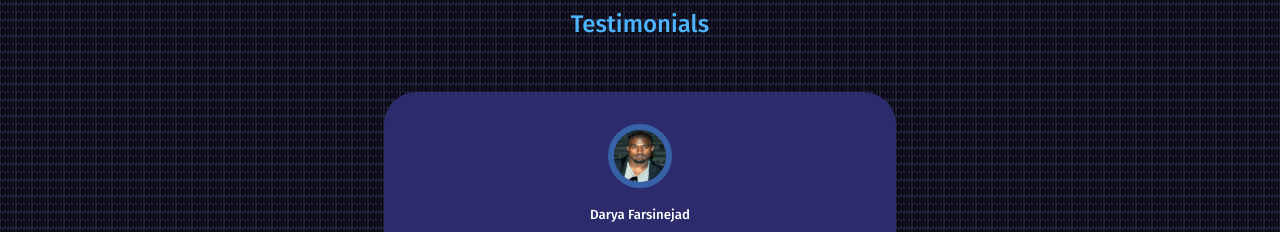
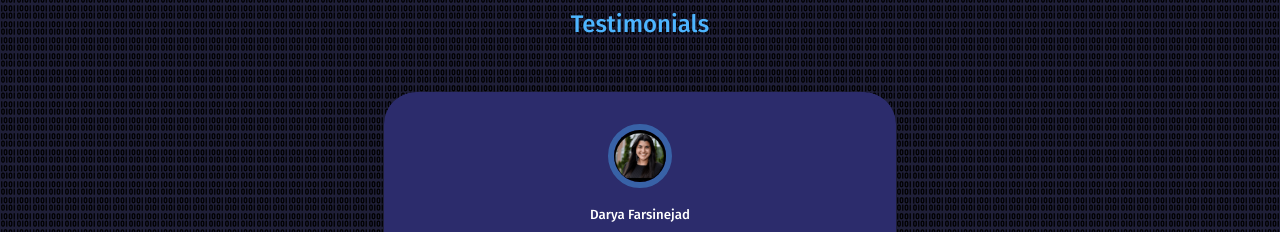
Before and after one commit to NrgNinja/PortfolioWebsite, a React (Create React App) app: page / in a window 1280 px wide. Shown: the part 4580-4812 px from the top of the page. Built offline with nearby package versions, Linux system fonts and the light colour scheme.

Commit message:
Updated testimonial section
Added Darya's profile pic.

```diff
--- a/src/components/testimonials/Testimonials.jsx
+++ b/src/components/testimonials/Testimonials.jsx
@@ -1,9 +1,10 @@
 import React from 'react'
 import './testimonials.css'
 import AVTR1 from '../../assets/ye2.png'
+import AVTR2 from '../../assets/darya.png'
 
 // import Swiper core and required modules
-import {Pagination, A11y } from 'swiper';
+import { Pagination, A11y } from 'swiper';
 
 import { Swiper, SwiperSlide } from 'swiper/react';
 
@@ -13,7 +14,7 @@ import 'swiper/css/pagination';
 
 const data = [
   {
-    avatar: AVTR1,
+    avatar: AVTR2,
     name: 'Darya Farsinejad',
     review: '“Renato exuberates a positive attitude and energy in any environment he is in. [He] takes leadership to the next level with his creativity and care for his craft. I have had the pleasure of observing and working alongside Renato through multiple programs and events. Renato is a mentor, team player, and dedicated worker!”'
   },
@@ -43,7 +44,6 @@ const Testimonials = () =>
 
       <Swiper className="container testimonials__container"
         // install Swiper modules
-        // install Swiper modules
         modules={[Pagination, A11y]}
         spaceBetween={40}
         slidesPerView={1}
@@ -56,18 +56,17 @@ const Testimonials = () =>
             return (
               <SwiperSlide key={index} className='testimonial'>
                 <div className="client__avatar">
-                  <img src={avatar} />
+                  <img src={avatar} alt="profile pic"/>
                 </div>
                 <h5 className='client__name'>{name}</h5>
                 <small className='client__review'>
                   {review}
                 </small>
-                {/* pic must be 150 x 150 */}
+                {/* pic must be 150 x 150 for best results */}
               </SwiperSlide>
             )
           })
         }
-
       </Swiper>
     </section>
   )
```
Also changed, not shown: src/assets/darya.png (added).
